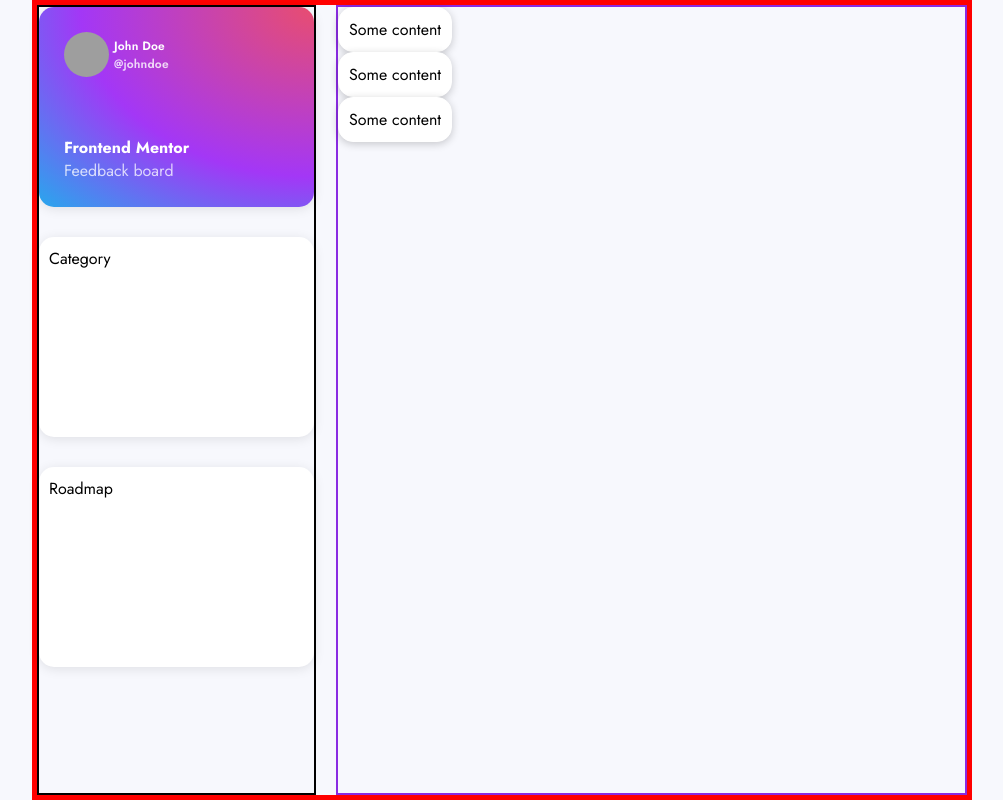
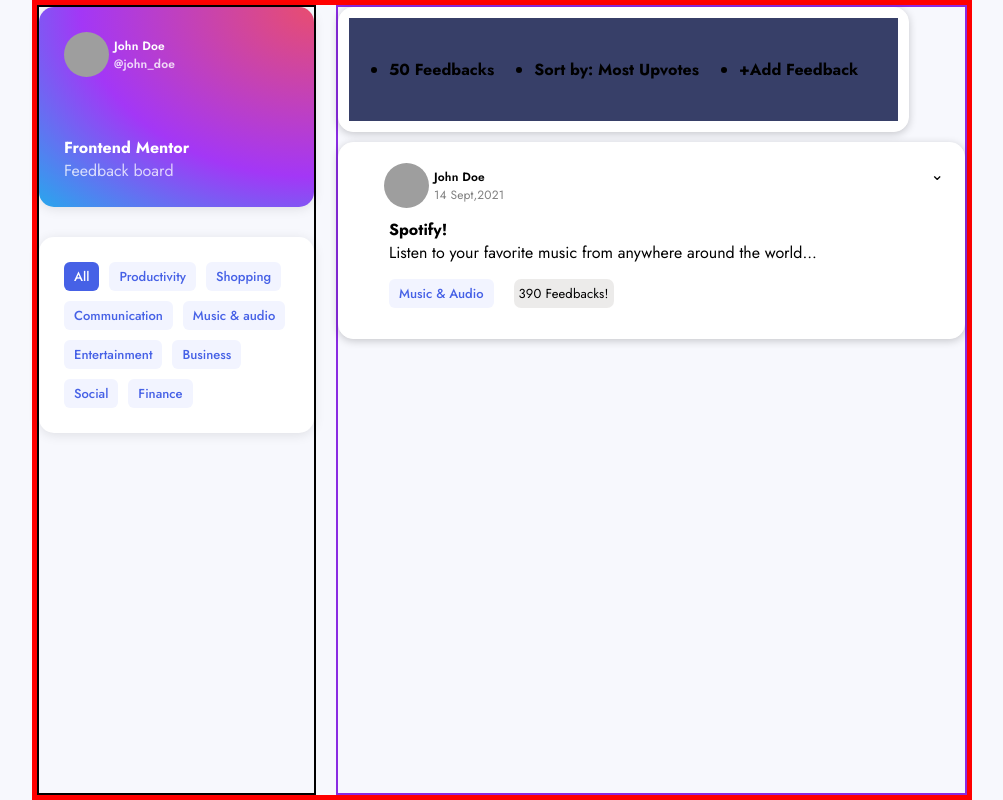
Before and after one commit to ajaysrinivas333/ProductFeedbackApp, a Next.js app: page /home in a window 1280 px wide. Shown: the whole page, without its empty margins (138-1141 px from the left). Built offline with nearby package versions, Linux system fonts and the light colour scheme; grey boxes are pictures that could not be loaded.

Commit message:
Added categories,product card and basic navbar layout.

```diff
--- /dev/null
+++ b/src/components/Navbar/Navbar.tsx
@@ -0,0 +1,21 @@
+import React from 'react';
+import styles from '../../styles/navbar.module.scss';
+
+const Navbar = () => {
+	return (
+		<header>
+			<nav className={styles.navbarHome}>
+				<ul className={styles.navbarHome}>
+					<li>
+            50 Feedbacks</li>
+					<li>
+						Sort by: <b>Most Upvotes </b>
+					</li>
+					<li>+Add Feedback</li>
+				</ul>
+			</nav>
+		</header>
+	);
+};
+
+export default Navbar;
--- /dev/null
+++ b/src/components/Product/ProductCard.tsx
@@ -0,0 +1,65 @@
+import React from 'react';
+import Card from './../UI/Card';
+import styles from '../../styles/product-card.module.scss';
+import UserRunDown from './../User/UserRunDown';
+
+interface Product {
+	name: string;
+	description: string;
+	category: string;
+	feedbackCount?: number;
+}
+
+interface User {
+	avatarId: string;
+	displayName: string;
+}
+
+interface ProductDetailProps {
+	product: Product;
+}
+
+interface ProductCardProps extends ProductDetailProps {
+	user: User;
+	createdAt: string;
+}
+
+const ProductDetails = (props: ProductDetailProps) => {
+	return (
+		<div className={styles.productDetails}>
+			<h4>{props.product.name}</h4>
+			<p>{props.product?.description}</p>
+			<span className={styles.category}>{props.product.category}</span>
+			{props.product?.feedbackCount && (
+				<span className={styles.feedbackCount}>
+					{props.product?.feedbackCount} Feedbacks!
+				</span>
+			)}
+		</div>
+	);
+};
+
+const ProductCard = ({ product, user, createdAt }: ProductCardProps) => {
+	return (
+		<Card className={styles.productCard}>
+			<div className={styles.detailsWrapper}>
+				<UserRunDown
+					height={45}
+					width={45}
+					slug={user.avatarId}
+					username={user.displayName}
+					subText={createdAt}
+					subTextStyles={{
+						color: 'grey',
+						fontWeight: 400,
+					}}
+				/>
+
+				<ProductDetails product={product} />
+			</div>
+			<div> &#8964;</div>
+		</Card>
+	);
+};
+
+export default ProductCard;
--- a/src/components/UI/Avatar.tsx
+++ b/src/components/UI/Avatar.tsx
@@ -3,7 +3,7 @@
 
 const avatarUrl = 'https://avatars.dicebear.com/api/bottts';
 
-interface AvatarProps {
+export interface AvatarProps {
 	slug: string;
 	height:number;
 	width:number;
--- a/src/pages/home/index.tsx
+++ b/src/pages/home/index.tsx
@@ -1,36 +1,85 @@
-import React from 'react';
+import React, { Fragment } from 'react';
 import { NextPage } from 'next';
 import styles from '../../styles/home.module.scss';
 import Card from '../../components/UI/Card';
 import Avatar from '../../components/UI/Avatar';
+import ProductCard from '../../components/Product/ProductCard';
+import Navbar from '../../components/Navbar/Navbar';
+import UserRunDown from '../../components/User/UserRunDown';
+
+const categories = [
+	'All',
+	'Productivity',
+	'Shopping',
+	'Communication',
+	'Music & audio',
+	'Entertainment',
+	'Business',
+	'Social',
+	'Finance',
+];
+
+// This should accept prop to identify the active category and functionlity
+const CategoryItems = () => {
+	return (
+		<Fragment>
+			{categories.map((category, i) => {
+				return (
+					<span
+						className={`${styles.category} ${i === 0 ? styles.active : ''}`}
+						key={category}
+					>
+						{category}
+					</span>
+				);
+			})}
+		</Fragment>
+	);
+};
 
 const HomePage: NextPage = () => {
 	return (
 		<main className={styles.mainLayout}>
 			<aside className={styles.sideLayout}>
 				<Card className={styles.box}>
-					<div className={styles.userDetails}>
-						<Avatar height={45} width={45} slug={Date.now().toString()} />
-						<div className={styles.userNames}>
-							<span>John Doe</span>
-							<span>@johndoe</span>
-						</div>
-					</div>
+					<UserRunDown
+						height={45}
+						width={45}
+						slug={Date.now().toString()}
+						username={'John Doe'}
+						subText={'@john_doe'}
+					/>
+
 					<div className={styles.boardTitle}>
-						<p>Frontend Mentor</p>
+						<h4>Frontend Mentor</h4>
 						<p>Feedback board</p>
 					</div>
 				</Card>
-				<Card className={styles.box}>Category</Card>
-				<Card className={styles.box}>Roadmap</Card>
+				<Card className={styles.box}>
+					<CategoryItems />
+				</Card>
+				{/* <Card className={styles.box}>Roadmap</Card> */}
 			</aside>
 
 			<section className={styles.contentLayout}>
-				<Card>Some content</Card>
+				<Card>
+					<Navbar />
+				</Card>
 
-				<Card>Some content</Card>
-
-				<Card>Some content</Card>
+				<ProductCard
+					user={{
+						avatarId: Date.now().toString(),
+						displayName: 'John Doe',
+					}}
+					createdAt={'14 Sept,2021'}
+					product={{
+						name: 'Spotify!',
+						description:
+							'Listen to your favorite music from anywhere around the world...',
+						category: 'Music & Audio',
+						feedbackCount: 390,
+					}}
+				/>
 			</section>
 		</main>
 	);
--- a/src/styles/home.module.scss
+++ b/src/styles/home.module.scss
@@ -15,14 +15,16 @@
 	flex-basis: 20%;
 
 	.box {
-		height: 200px;
 		width: 275px;
 		box-shadow: 0 2px 12px 0 rgb(0 0 0 / 10%);
 		border: none;
 		display: flex;
 		flex-direction: column;
+		padding: 25px;
 
 		&:nth-of-type(1) {
+			height: 200px;
+
 			background-image: radial-gradient(
 				ellipse at right top,
 				rgba(232, 77, 112, 1) 0%,
@@ -30,40 +32,36 @@
 				rgba(40, 167, 237, 1) 100%
 			);
 			color: #fff;
-			padding: 25px;
 
-			.userDetails {
-				display: flex;
-				align-items: center;
-				gap: 5px;
-				img {
-					margin: 0;
-				}
-				.userNames {
-					display: flex;
-					flex-direction: column;
-					span {
-						font-size: 12px;
-						font-weight: 600;
-						letter-spacing: 0.15px;
-						&:nth-of-type(2) {
-							color: rgba(255, 255, 255, 0.8);
-						}
-					}
+
+			.boardTitle {
+				margin-top: auto;
+				p {
+					opacity: 0.75;
 				}
 			}
-			.boardTitle{
-                margin-top: auto;
-				p{
-                    &:nth-of-type(1){
-                        font-weight: 700;
+		}
 
-                    }
-                    &:nth-of-type(2){
-                        opacity: 0.75;
-                    }
-                }
-            }
+		&:nth-of-type(2) {
+			overflow: hidden;
+			// word-break: break-all;
+			flex-direction: row;
+			flex-wrap: wrap;
+			gap: 10px;
+
+			.category {
+				background-color: #f2f4ff;
+				color: #4661e6;
+				border-radius: 6px;
+				padding: 5px 10px;
+				font-weight: 500;
+				font-size: 13px;
+
+				&.active {
+					background-color: #4661e6;
+					color: white;
+				}
+			}
 		}
 	}
 }
--- /dev/null
+++ b/src/styles/navbar.module.scss
@@ -0,0 +1,12 @@
+.navbarHome {
+	background-color: #373f68;
+	width: 100%;
+	display: flex;
+	justify-content: space-between;
+	padding: 20px;
+	gap: 40px;
+	font-weight: 700;
+}
+.ul {
+	list-style-type: none;
+}
--- /dev/null
+++ b/src/styles/product-card.module.scss
@@ -0,0 +1,39 @@
+.productCard {
+	width: 100%;
+	display: flex;
+	justify-content: space-between;
+	padding: 20px;
+	margin: 10px 0;
+	.detailsWrapper {
+		flex-basis: 90%;
+		margin-left: 25px;
+
+		.productDetails {
+			margin: 10px 5px;
+			width: 100%;
+			word-break: break-word;
+			overflow-wrap: break-word;
+
+			.category {
+				margin-top: 15px;
+				background-color: #f2f4ff;
+				color: #4661e6;
+				border-radius: 6px;
+				padding: 5px 10px;
+				font-weight: 500;
+				font-size: 13px;
+				display: inline-block;
+			}
+
+			.feedbackCount {
+				margin-left: 20px;
+				background: #443e361a;
+				padding: 5px;
+				border-radius: 7px;
+				font-size: 13px;
+				font-weight: 400;
+				letter-spacing: 0.15px;
+			}
+		}
+	}
+}
```
